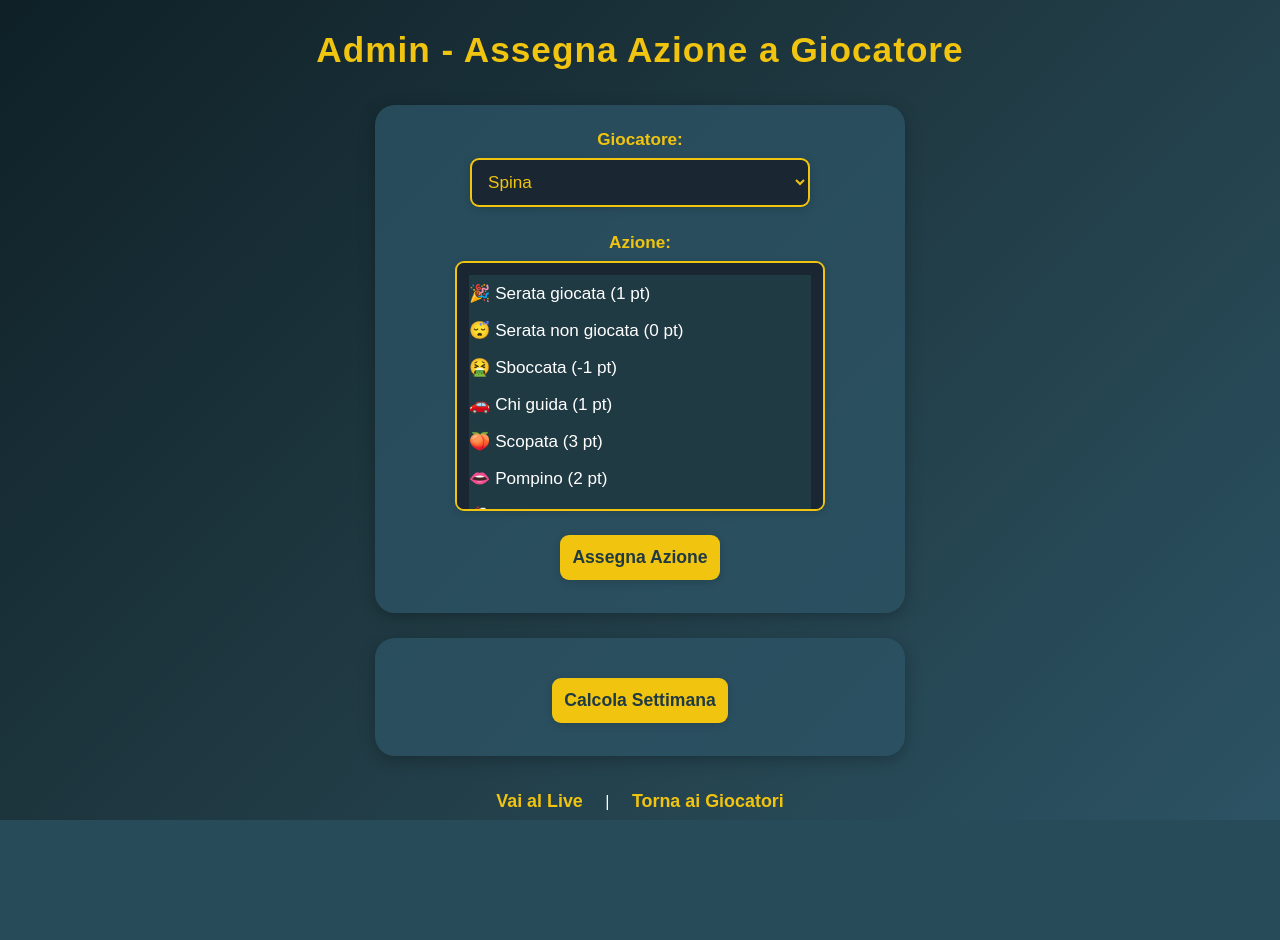
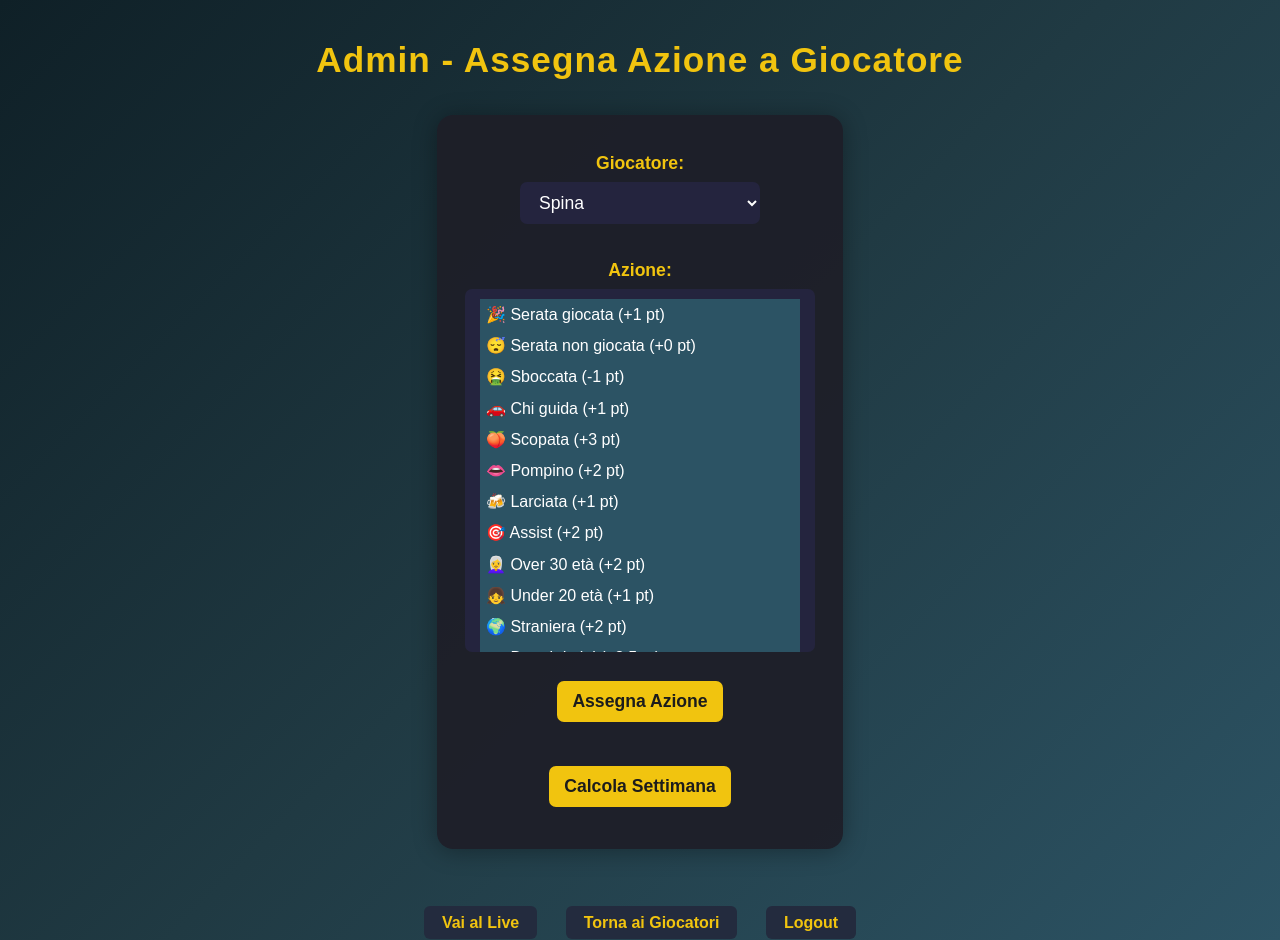
Before and after one commit to federicoconte11/Fantacipponi, a Flask app: page /admin in a window 1280 px wide. Before the commit the page ends 820 px from the top, so only its background shows below. Run offline with Flask 3, Linux system fonts and the light colour scheme; the visitor is signed in with stand-in values (Sample User, id 1).

Commit message:
Aggiornati colori  con nuova grafica e pulsanti1

```diff
--- a/templates/admin.html
+++ b/templates/admin.html
@@ -5,92 +5,90 @@
     <style>
         body {
             text-align: center;
-            margin-top: 30px;
-            font-family: Arial, sans-serif;
+            margin-top: 40px;
+            font-family: Arial, Helvetica, sans-serif;
             background: linear-gradient(135deg, #0f2027, #203a43, #2c5364);
-            color: white;
+            color: #fff;
         }
         h1 {
+            margin-bottom: 35px;
+            letter-spacing: 1px;
             color: #f1c40f;
-            margin-bottom: 35px;
-            font-size: 2.2em;
-            letter-spacing: 1px;
+            font-size: 2.2rem;
         }
-        form {
-            margin: 25px auto 15px auto;
-            padding: 25px 35px;
-            background: rgba(44, 83, 100, 0.80);
-            border-radius: 20px;
-            max-width: 460px;
-            box-shadow: 0 4px 16px 0 rgba(0,0,0,0.25);
+        .admin-container {
+            background: rgba(30, 30, 40, 0.92);
+            border-radius: 16px;
+            box-shadow: 0 2px 24px #00000055;
+            padding: 38px 28px 24px 28px;
+            display: inline-block;
+            margin-bottom: 30px;
+            min-width: 320px;
         }
         label {
+            font-size: 1.1rem;
             color: #f1c40f;
-            font-size: 1.07em;
             font-weight: bold;
         }
         select, button {
-            padding: 12px;
-            margin: 8px 0;
-            font-size: 1.07em;
-            border-radius: 9px;
+            padding: 10px 15px;
+            margin: 8px 0 18px 0;
+            font-size: 1.1rem;
+            border-radius: 7px;
             border: none;
         }
         select {
-            min-width: 340px;
-            background: #1a2733;
-            color: #f1c40f;
-            border: 2px solid #f1c40f;
-            box-shadow: 0 2px 8px rgba(0,0,0,0.15);
-            transition: border 0.2s;
-            max-width: 100%;
-            /* PER RENDERE SCORREVOLE LA LISTA LUNGA */
-            overflow-y: auto;
-        }
-        select:focus {
-            border: 2px solid #ffffff;
-            outline: none;
+            min-width: 240px;
+            max-width: 350px;
+            background: #24243e;
+            color: #fff;
         }
         option {
-            background: #203a43;
+            white-space: normal !important; /* Per vedere tutto il testo nelle azioni */
+            font-size: 1rem;
+            background: #2c5364;
             color: #fff;
-            white-space: pre-wrap;
-            font-size: 1em;
-            padding: 8px 0;
+            padding: 6px;
         }
         button {
             background-color: #f1c40f;
-            color: #203a43;
+            color: #1c1c1c;
             font-weight: bold;
+            transition: background 0.2s, color 0.2s, transform 0.2s;
             cursor: pointer;
-            transition: background-color 0.2s, transform 0.2s;
-            box-shadow: 0 2px 8px 0 rgba(0,0,0,0.14);
-            font-size: 1.1em;
-            margin-top: 15px;
+            margin-top: 10px;
         }
         button:hover {
-            background-color: #ffd700;
-            transform: scale(1.05);
+            background: #ffda47;
+            color: #000;
+            transform: scale(1.04);
         }
-        .admin-links {
+        .nav-links {
             margin-top: 35px;
         }
-        .admin-links a {
+        .nav-link {
             color: #f1c40f;
+            background: #232b3e;
+            border-radius: 6px;
+            padding: 8px 18px;
             text-decoration: none;
+            margin: 0 12px;
             font-weight: bold;
-            margin: 0 18px;
-            font-size: 1.12em;
-            transition: color 0.2s;
+            transition: background 0.22s, color 0.22s;
         }
-        .admin-links a:hover {
-            color: #fff;
+        .nav-link:hover {
+            background: #f1c40f;
+            color: #24243e;
+        }
+        @media (max-width: 540px) {
+            .admin-container { min-width: 96vw; padding: 16px 3vw 10px 3vw;}
+            select { min-width: 94vw; max-width: 98vw; }
         }
     </style>
 </head>
 <body>
     <h1>Admin - Assegna Azione a Giocatore</h1>
-
+    <div class="admin-container">
         <form method="POST">
             <label for="giocatore">Giocatore:</label><br>
             <select name="giocatore" id="giocatore">
@@ -99,25 +97,24 @@
                 {% endfor %}
             </select>
             <br><br>
-
             <label for="azione">Azione:</label><br>
-        <select name="azione" id="azione" size="6"> <!-- size rende la tendina alta e scorrevole -->
+            <select name="azione" id="azione" size="7" style="overflow-y:auto;">
                 {% for azione in azioni %}
-                <option value="{{ loop.index0 }}">{{ azione.emoji }} {{ azione.nome }} ({{ azione.punti }} pt)</option>
+                    <option value="{{ loop.index0 }}">{{ azione.emoji }} {{ azione.nome }} ({{ '+' if azione.punti >= 0 else ''}}{{ azione.punti }} pt)</option>
                 {% endfor %}
             </select>
             <br>
-
             <button type="submit">Assegna Azione</button>
         </form>
-
-    <form action="{{ url_for('admin_calcola_settimana') }}" method="post">
+        <form action="{{ url_for('admin_calcola_settimana') }}" method="post" style="margin-top:16px;">
             <button type="submit">Calcola Settimana</button>
         </form>
+    </div>
 
-    <div class="admin-links">
-        <a href="{{ url_for('live') }}">Vai al Live</a> |
-        <a href="{{ url_for('giocatori') }}">Torna ai Giocatori</a>
+    <div class="nav-links">
+        <a href="{{ url_for('live') }}" class="nav-link">Vai al Live</a>
+        <a href="{{ url_for('giocatori') }}" class="nav-link">Torna ai Giocatori</a>
+        <a href="{{ url_for('logout') }}" class="nav-link">Logout</a>
     </div>
 </body>
 </html>
```
Lines whose indentation alone changed are shown as unchanged.
